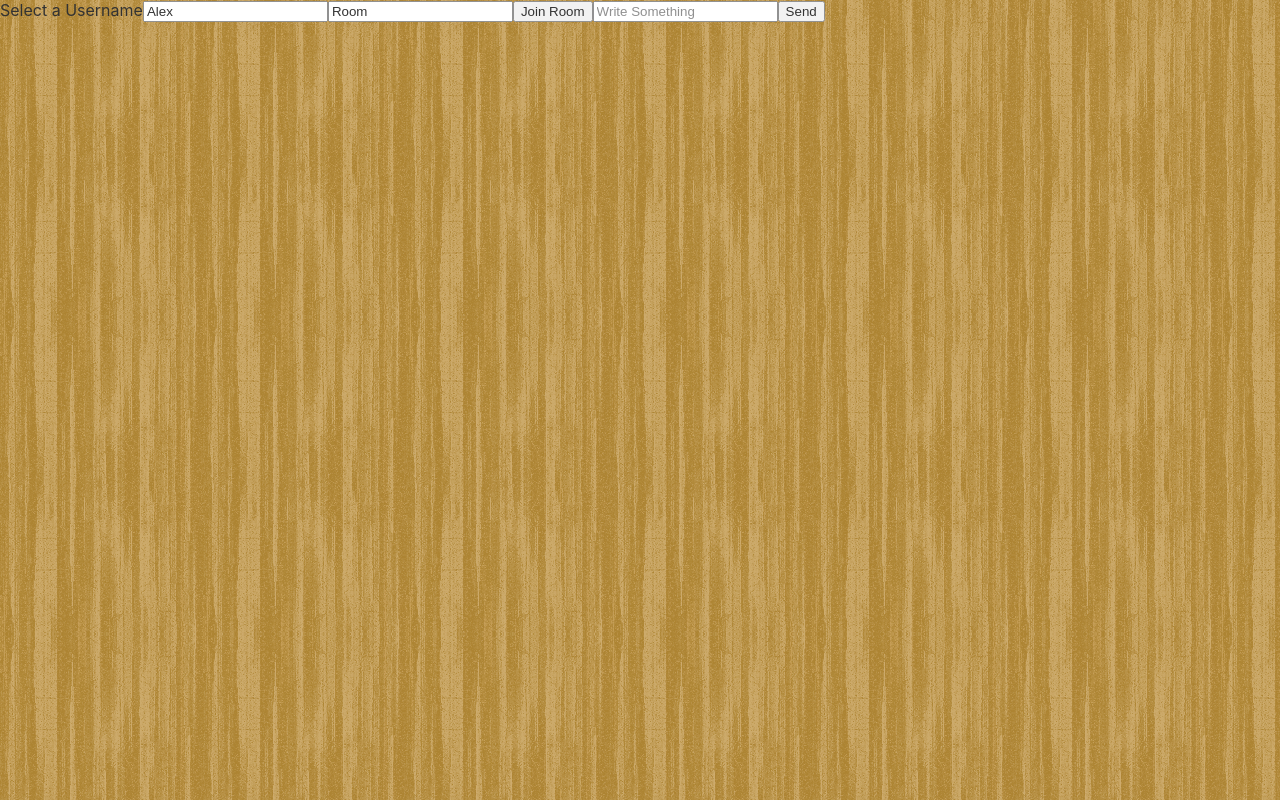
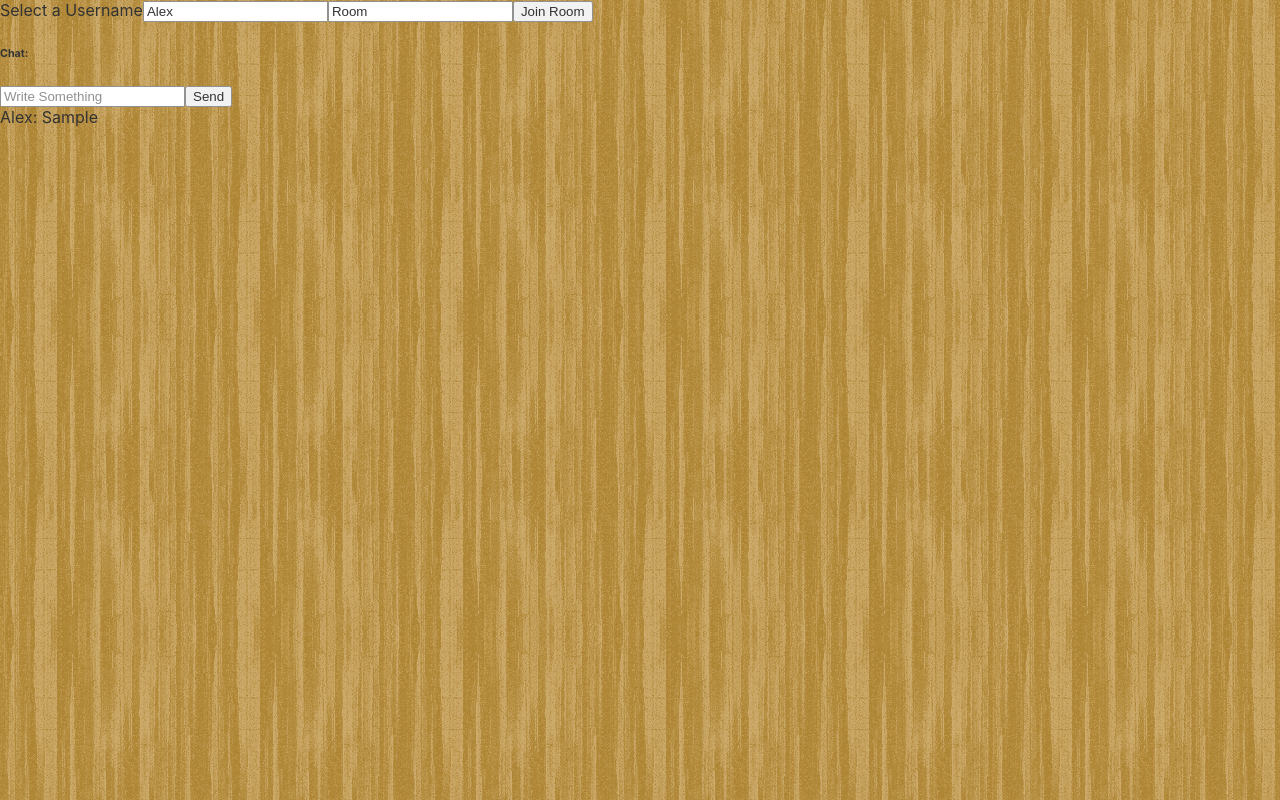
Before and after one commit to bletsasAlexandros/Liars-Dice, a React (Create React App) app in the folder client/: page / in a window 1280 px wide. Both pictures are taken after typing "Sample" into the empty fields and a click on the button "Send". Built offline with nearby package versions, Linux system fonts and the light colour scheme.

Commit message:
Chat is working

```diff
--- a/client/src/App.tsx
+++ b/client/src/App.tsx
@@ -3,17 +3,11 @@ import {Chat} from './chat'
 import React, {useState, useRef, useEffect, FunctionComponent} from 'react';
 import io from "socket.io-client";
 
-const socket = io("http://localhost:4000");
+export const socket = io("http://localhost:4000");
 
 function App() {
   const [room,setRoom] = useState('Room');
   const [avatar, setAvatar] = useState('Alex');
-  const [message,setMessage] = useState('');
-
-  const sendMessage = () =>{
-    socket.emit('chat',{handle:avatar,message:message});
-    setMessage("");
-  }
 
   const joinRoom = () =>{
     socket.emit('join-room',{roomName:room, user:avatar});
@@ -30,9 +24,7 @@ function App() {
       <input type="text" placeholder="Username" value={avatar} onChange={e=>setAvatar(e.target.value)}></input>
       <input type="text" placeholder="Room" value={room} onChange={e=>setRoom(e.target.value)}></input>
       <button onClick={joinRoom}>Join Room</button>
-      <input type="text" placeholder="Write Something" value={message} onChange={e=>setMessage(e.target.value)}></input>
-      <button onClick={sendMessage}>Send</button>
-      <Chat />
+      <Chat avatarUser={avatar}/>
     </div>
   );
 }
--- a/client/src/chat.tsx
+++ b/client/src/chat.tsx
@@ -1,35 +1,54 @@
 import React, {useState, useRef, useEffect, FunctionComponent} from 'react';
-import io from "socket.io-client";
+import {socket} from './App';
 
-const socket = io("http://localhost:4000");
+interface ChatProps {
+    avatarUser: string ;
+}
 
-export const Chat: React.FC = () =>{
+
+export const Chat: React.FC<ChatProps> = (props:any) =>{
     interface MyMessage {
         avatar: string,
         message:string
     }
 
     const [messages,setMessages] = useState<Array<MyMessage>>([]);
+    const [message,setMessage] = useState('');
+    const avatar = props.avatarUser;
+
+    const sendMessage = () =>{
+      socket.emit('chat',{avatar:avatar,message:message});
+      setMessage("");
+      setMessages(prevState=>[...prevState,
+        {
+            avatar: avatar,
+            message: message
+        }])
+    }
+
 
     useEffect(()=>{
-        console.log("rendered")
-        socket.on('chat',({message,user}:{message:string, user:string})=>{
-            setMessages([...messages,
-                {
-                avatar:user,
-                message: message
+        socket.on('chat',(data:MyMessage)=>{
+            setMessages(prevState=>[...prevState,
+            {
+                avatar: data.avatar,
+                message: data.message
             }])
-            console.log(message)
         })
     },[])
 
     return(
         <div>
-            {messages.map(messageUp=>{
-                <div>
+            <h6>Chat:</h6>
+            <input type="text" placeholder="Write Something" value={message} onChange={e=>setMessage(e.target.value)}></input>
+            <button onClick={sendMessage}>Send</button>
+            {messages.map((messageUp,index)=>{
+                return(
+                <div key={`Key_${index}`}>
                     <a>{messageUp.avatar}: {messageUp.message}</a>
                     <br />
                 </div>
+                )
             })}
         </div>
     )
```
Also changed, not shown: 2 other files (tests, documents, lock files or other folders).
